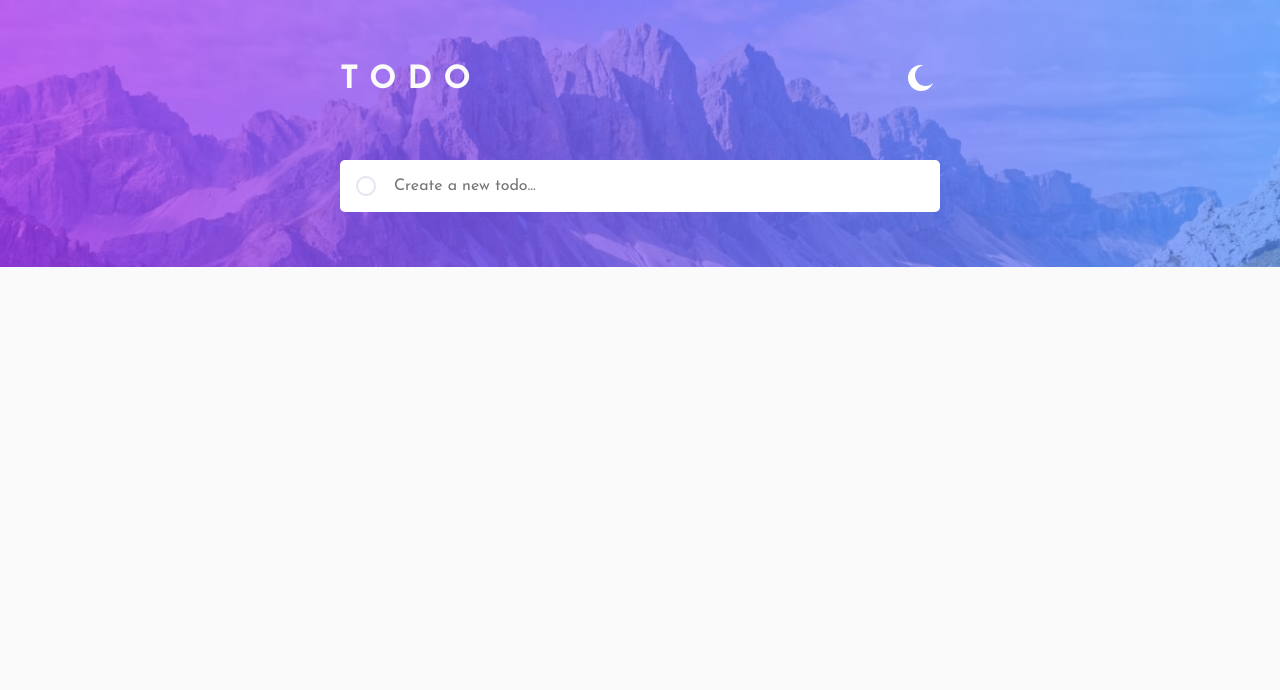
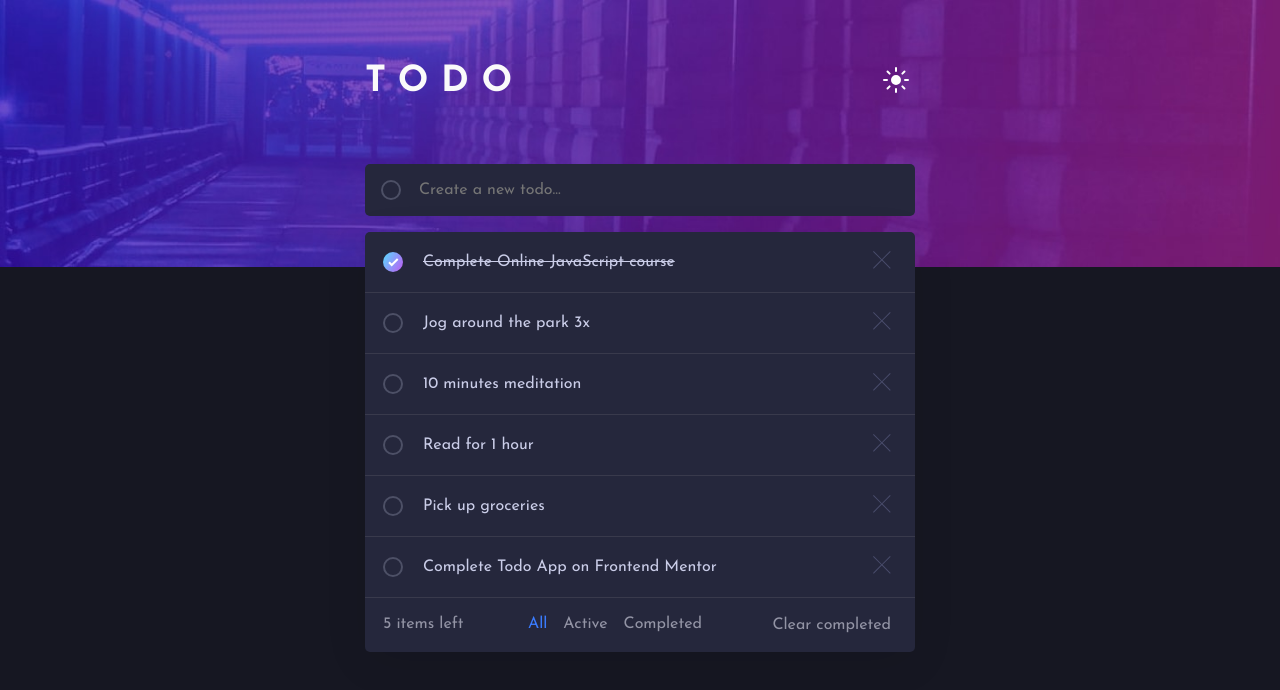
Before and after one commit to lumiuko/todo-app, a React (Vite) app: page / in a window 1280 px wide. Shown: the top 690 px of the page. Built offline with nearby package versions, Linux system fonts and the light colour scheme.

Commit message:
refactoring

```diff
--- a/src/App.jsx
+++ b/src/App.jsx
@@ -4,10 +4,11 @@ import { v4 as uuid } from 'uuid'
 import Header from './components/Header'
 import AddTodo from './components/AddTodo'
 import TodoList from './components/TodoList'
+import initialTodos from './initialTodos'
 
 function App() {
-  const [isDarkTheme, setIsDarkTheme] = useState(() => localStorage.getItem('theme-color') === 'dark')
-  const [todos, setTodos] = useState(() => JSON.parse(localStorage.getItem('todoList')) ?? [])
+  const [isDarkTheme, setIsDarkTheme] = useState(() => localStorage.getItem('theme-color') !== 'light')
+  const [todos, setTodos] = useState(() => JSON.parse(localStorage.getItem('todoList')) ?? initialTodos)
   const [filter, setFilter] = useState('all')
   const [filteredTodos, setFilteredTodos] = useState(todos)
 
--- a/src/components/Header.module.css
+++ b/src/components/Header.module.css
@@ -15,4 +15,8 @@
   .header {
     padding: 5vw 0;
   }
+
+  h1 {
+    font-size: 2.25rem;
+  }
 }
--- a/src/components/TodoItem.module.css
+++ b/src/components/TodoItem.module.css
@@ -5,7 +5,7 @@
 
 .todoItem {
   display: flex;
-  gap: 1em;
+  gap: 1.25em;
   align-items: center;
   padding: 1.125em;
   color: var(--card-text-color);
--- a/src/index.css
+++ b/src/index.css
@@ -53,7 +53,7 @@ select {
 }
 
 .container {
-  max-width: 600px;
+  max-width: 550px;
   margin: 0 auto;
   width: 90%;
 }
--- /dev/null
+++ b/src/initialTodos.js
@@ -0,0 +1,36 @@
+import { v4 as uuid } from 'uuid'
+
+const initialTodos = [
+  {
+    id: uuid(),
+    text: 'Complete Online JavaScript course',
+    isCompleted: true
+  },
+  {
+    id: uuid(),
+    text: 'Jog around the park 3x',
+    isCompleted: false
+  },
+  {
+    id: uuid(),
+    text: '10 minutes meditation',
+    isCompleted: false
+  },
+  {
+    id: uuid(),
+    text: 'Read for 1 hour',
+    isCompleted: false
+  },
+  {
+    id: uuid(),
+    text: 'Pick up groceries',
+    isCompleted: false
+  },
+  {
+    id: uuid(),
+    text: 'Complete Todo App on Frontend Mentor',
+    isCompleted: false
+  }
+]
+
+export default initialTodos
```
